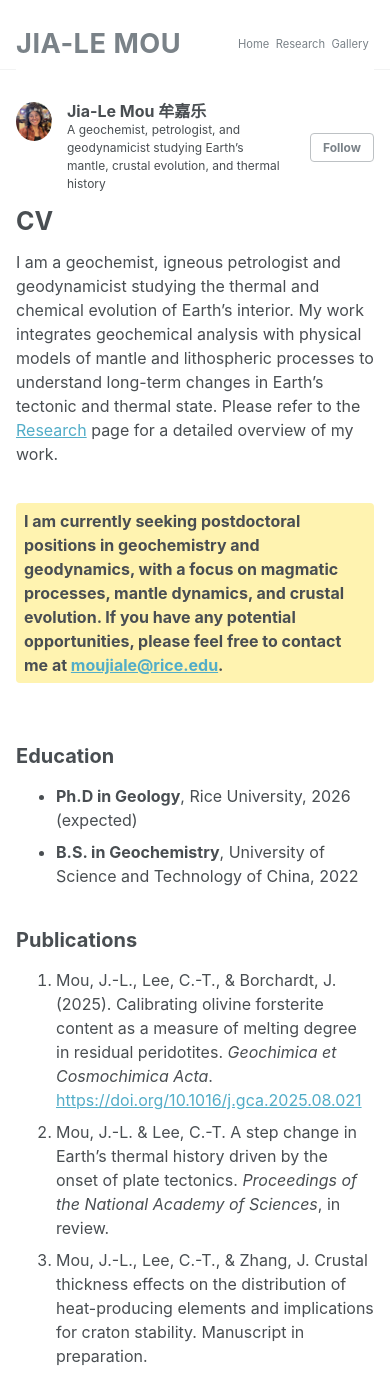
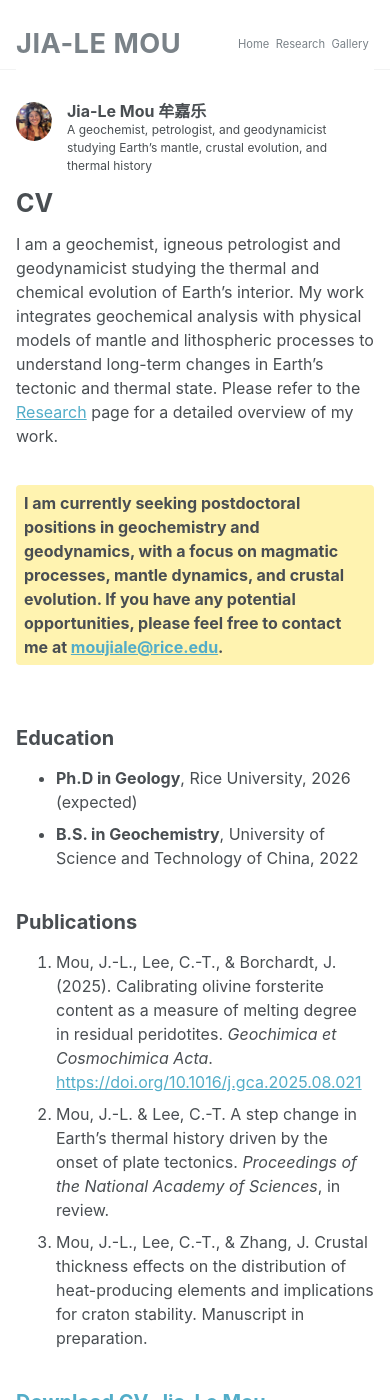
Before and after one commit to Mou-Jia-Le/Mou-Jia-Le.github.io, a Jekyll site: the page built from index.md, in a window 390 px wide and 1400 px high. Built offline with Jekyll 4.4.1, drawn with Linux system fonts in a browser that asks for light colours; some web fonts are replaced; some of the changed text lies outside the part shown.

Commit message:
Update site content

```diff
--- a/_includes/footer.html
+++ b/_includes/footer.html
@@ -5,8 +5,26 @@
     <li><strong>Follow:</strong></li>
 
     <li>
-      <a href="https://scholar.google.com/citations?user=YbDFyNYAAAAJ&hl=en" rel="nofollow">
-        <i class="ai ai-google-scholar" aria-hidden="true"></i> Google Scholar
+      <a href="https://scholar.google.com/citations?user=YbDFyNYAAAAJ&hl=en" rel="nofollow" target="_blank">
+        <i class="fab fa-fw fa-google" aria-hidden="true"></i> Google Scholar
+      </a>
+    </li>
+
+    <li>
+      <a href="https://www.researchgate.net/profile/Jia-Le-Mou" rel="nofollow" target="_blank">
+        <i class="fab fa-fw fa-researchgate" aria-hidden="true"></i> ResearchGate
+      </a>
+    </li>
+
+    <li>
+      <a href="https://github.com/Mou-Jia-Le" rel="nofollow" target="_blank">
+        <i class="fab fa-fw fa-github" aria-hidden="true"></i> GitHub
+      </a>
+    </li>
+
+    <li>
+      <a href="https://www.linkedin.com/in/jiale-mou-aa77972b1" rel="nofollow" target="_blank">
+        <i class="fab fa-fw fa-linkedin" aria-hidden="true"></i> LinkedIn
       </a>
     </li>
 
@@ -16,7 +34,7 @@
       </a>
     </li>
 
-   </ul>
+  </ul>
 </div>
 
 <div class="page__footer-copyright">
--- a/_sass/_navigation.scss
+++ b/_sass/_navigation.scss
@@ -443,8 +443,15 @@
     padding: 0.2rem !important;
     margin: 0 !important;
   }
+
   .greedy-nav button {
     display: none !important;
 
   }
+
+  .author__urls-wrapper .btn--inverse {
+
+    display: none !important;
+
 }
+}
```
